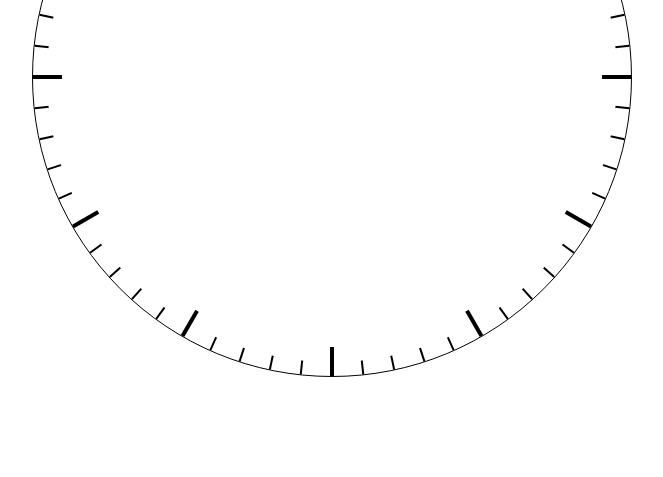
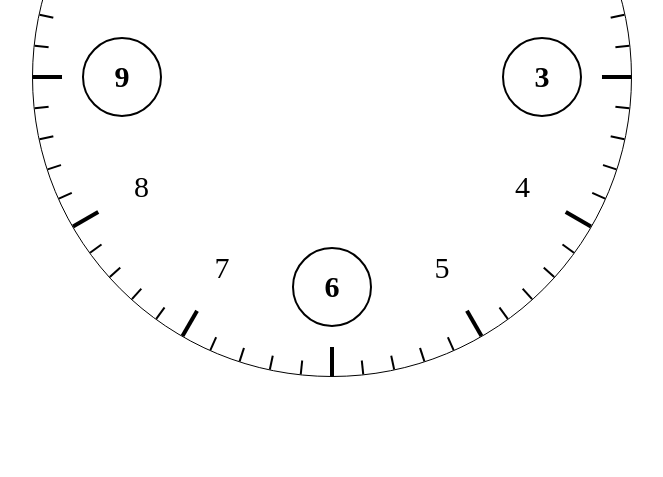
Before and after one commit to 1K3H/clock, a plain HTML site: page index.html in a window 1280 px wide. Shown: the part 323-800 px from the top of the page, without its empty margins (308-971 px from the left). Drawn offline with Linux system fonts and the light colour scheme.

Commit message:
Add: 숫자 넣기

```diff
--- a/script.js
+++ b/script.js
@@ -1,4 +1,5 @@
 const circle_1 = document.getElementById('circle1');
+const circle_3 = document.getElementById('circle3');
 
 // 눈금 그리기
 for (let i = 0; i < 30; i++) {
@@ -12,3 +13,20 @@ for (let i = 0; i < 30; i++) {
   }
   circle_1.appendChild(line);
 }
+
+// 숫자 넣기
+let right = 3;
+let left = 9;
+
+for(let i = 0; i < 6; i++) {
+  const num_container = document.createElement('div');
+  num_container.classList.add('num-container');
+  num_container.style.transform = `rotate(${30 * i}deg)`;
+  num_container.innerHTML = `
+    <div class="num ${i === 0 || i === 3 ? 'highlight' : ''}" style="transform: rotate(-${30 * i}deg)">${left > 12 ? left - 12 : left}</div>
+    <div class="num ${i === 0 || i === 3 ? 'highlight' : ''}" style="transform: rotate(-${30 * i}deg)">${right}</div>
+  `;
+  circle_3.appendChild(num_container);
+  right++;
+  left++;
+}
--- a/style.css
+++ b/style.css
@@ -48,8 +48,8 @@ body {
   left: 50%;
   width: 95%;
   height: 95%;
+  background-color: #ffffff;
   border-radius: 50%;
-  background-color: #ffffff;
   transform: translate(-50%, -50%);
 }
 
@@ -64,3 +64,33 @@ body {
   transform: translate(-50%, -50%);
   z-index: 2;
 }
+
+.num-container {
+  position: absolute;
+  top: calc(50% - 30px);
+  display: flex;
+  justify-content: space-between;
+  align-items: center;
+  width: 100%;
+  height: 60px;
+  padding: 0 20px;
+  transform-origin: center 30px;
+}
+
+.num {
+  display: flex;
+  justify-content: center;
+  align-items: center;
+  width: 60px;
+  height: 60px;
+  font-size: 30px;
+}
+
+.num.highlight {
+  width: 80px;
+  height: 80px;
+  border: 2px solid black;
+  border-radius: 50%;
+  font-size: 30px;
+  font-weight: bold;
+}
```
